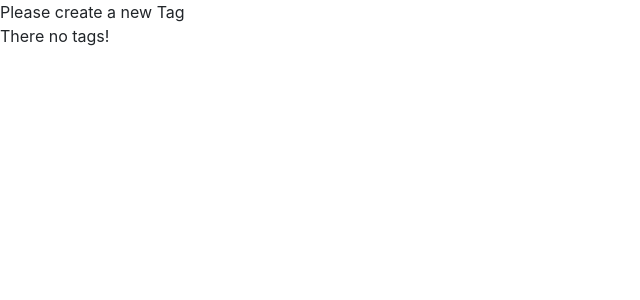
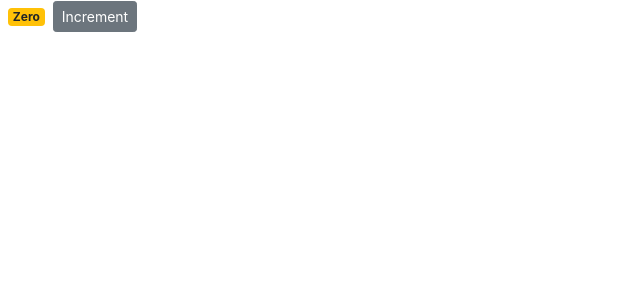
Before and after one commit to ArgieOlendan/counter-app-react, a React (Create React App) app: page / in a window 1280 px wide. Shown: the top 300 px of the page, without its empty margins (0-640 px from the left). Built offline with nearby package versions, Linux system fonts and the light colour scheme.

Commit message:
binding event handler

```diff
--- a/src/components/counter.jsx
+++ b/src/components/counter.jsx
@@ -3,28 +3,41 @@
 class Counter extends Component {
   state = {
     count: 0,
-    tags: [],
+    tags: ["tag1", "tag2", "tag3"],
   };
 
-  renderTags() {
-    if (this.state.tags.length === 0) return <p>There no tags!</p>;
+  // constructor() {
+  //   super();
+  //   this.handleIncrement = this.handleIncrement.bind(this);
+  // }
 
-    return (
-      <ul>
-        {this.state.tags.map((tag) => (
-          <li key={tag}>{tag}</li>
-        ))}
-      </ul>
-    );
-  }
+  handleIncrement = () => {
+    console.log("Increment Clicked", this);
+  };
 
   render() {
     return (
       <div>
-        {this.state.tags.length === 0 && "Please create a new Tag"}
-        {this.renderTags()}
+        <span className={this.getBadgeClasses()}>{this.formatCount()}</span>
+        <button
+          onClick={this.handleIncrement}
+          className="btn btn-secondary btn-sm"
+        >
+          Increment
+        </button>
       </div>
     );
+  }
+
+  getBadgeClasses() {
+    let classes = "badge m-2 badge-";
+    classes += this.state.count === 0 ? "warning" : "primary";
+    return classes;
+  }
+
+  formatCount() {
+    const { count } = this.state;
+    return count === 0 ? "Zero" : count;
   }
 }
 
```
Also changed, not shown: 1 other file (tests, documents, lock files or other folders).
